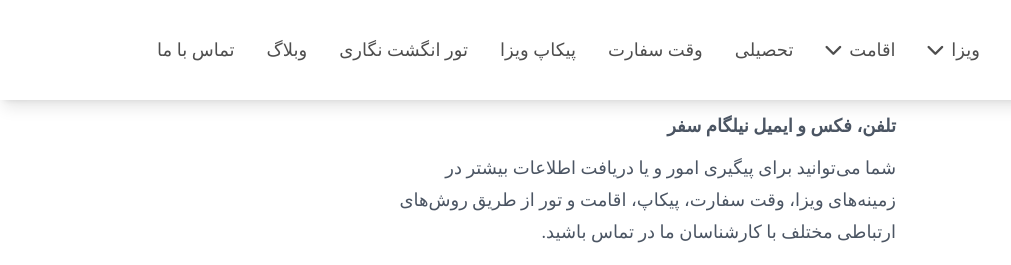
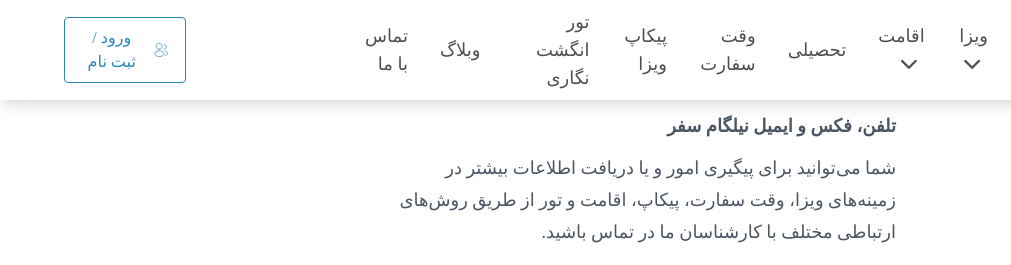
Before and after one commit to ManiBHF/new-royal, a plain HTML site: page src/contact-us.html in a window 1280 px wide. Shown: the top 265 px of the page, 0-1011 px from the left. Drawn offline with Linux system fonts and the light colour scheme; a web font is replaced by a local one.

Commit message:
hello ramtin;) <3

```diff
--- a/src/contact-us.html
+++ b/src/contact-us.html
@@ -80,7 +80,9 @@
                     </svg>
                   </svg>
                   <p class="font-bold">خدمات ویزا</p>
-                  <a href=""><p class="mr-24 text-[#3e8ed0]">مشاهده بیشتر</p></a>
+                  <a href=""
+                    ><p class="mr-24 text-[#3e8ed0]">مشاهده بیشتر</p></a
+                  >
                 </div>
                 <div
                   class="grid gap-x-20 bg-[#fcfdff] grid-cols-[1fr_1fr] px-3 text-base"
@@ -126,7 +128,9 @@
                     </svg>
                   </svg>
                   <p class="font-bold mr-4">اخذ اقامت</p>
-                  <a href=""><p class="mr-24 text-[#3e8ed0]">مشاهده بیشتر</p></a>
+                  <a href=""
+                    ><p class="mr-24 text-[#3e8ed0]">مشاهده بیشتر</p></a
+                  >
                 </div>
                 <div
                   class="grid gap-x-20 bg-[#fcfdff] grid-cols-[1fr_1fr] px-3 text-base"
@@ -147,6 +151,65 @@
             <li class="ml-8"><a href="">وبلاگ</a></li>
             <li class="ml-8"><a href="">تماس با ما</a></li>
           </ul>
+          <div class="flex items-center mr-36 ">
+            <button class="flex items-center border border-[#2786bd] text-[#2786bd] px-4 py-2 rounded hover:border-none">
+              <svg
+                width="21px"
+                height="22px"
+                viewBox="0 0 21 22"
+                version="1.1"
+                xmlns="http://www.w3.org/2000/svg"
+                xmlns:xlink="http://www.w3.org/1999/xlink"
+                class="icon-user-group has-text-info ml-3"
+                data-v-c118b6f4=""
+              >
+                <title>profile-2user</title>
+                <g
+                  id="Lottery"
+                  stroke="none"
+                  stroke-width="1"
+                  fill="none"
+                  fill-rule="evenodd"
+                  stroke-linecap="round"
+                  stroke-linejoin="round"
+                >
+                  <g
+                    id="Lottery-1"
+                    transform="translate(-870.000000, -436.000000)"
+                    stroke="currentColor"
+                  >
+                    <g
+                      id="Group-2"
+                      transform="translate(520.000000, 413.000000)"
+                    >
+                      <g
+                        id="profile-2user"
+                        transform="translate(351.000000, 24.000000)"
+                      >
+                        <path
+                          d="M6.81509,8.87 C6.71509,8.86 6.59509,8.86 6.48509,8.87 C4.10509,8.79 2.21509,6.84 2.21509,4.44 C2.21509,1.99 4.19509,0 6.65509,0 C9.10513,0 11.09513,1.99 11.09513,4.44 C11.08513,6.84 9.19513,8.79 6.81509,8.87 Z"
+                          id="Path"
+                        ></path>
+                        <path
+                          d="M14.06503,2 C16.00503,2 17.56503,3.57 17.56503,5.5 C17.56503,7.39 16.06503,8.93 14.19503,9 C14.11503,8.99 14.02503,8.99 13.93503,9"
+                          id="Path"
+                        ></path>
+                        <path
+                          d="M1.815,12.56 C-0.605,14.18 -0.605,16.82 1.815,18.43 C4.565,20.27 9.07503,20.27 11.82503,18.43 C14.24503,16.81 14.24503,14.17 11.82503,12.56 C9.08503,10.73 4.575,10.73 1.815,12.56 Z"
+                          id="Path"
+                        ></path>
+                        <path
+                          d="M15.99513,18 C16.71513,17.85 17.39513,17.56 17.95513,17.13 C19.51513,15.96 19.51513,14.03 17.95513,12.86 C17.40513,12.44 16.73513,12.16 16.02513,12"
+                          id="Path"
+                        ></path>
+                      </g>
+                    </g>
+                  </g>
+                </g>
+              </svg>
+              ورود / ثبت نام
+            </button>
+          </div>
         </nav>
       </div>
     </header>
```
Also changed, not shown: src/assets/css/main.css.
